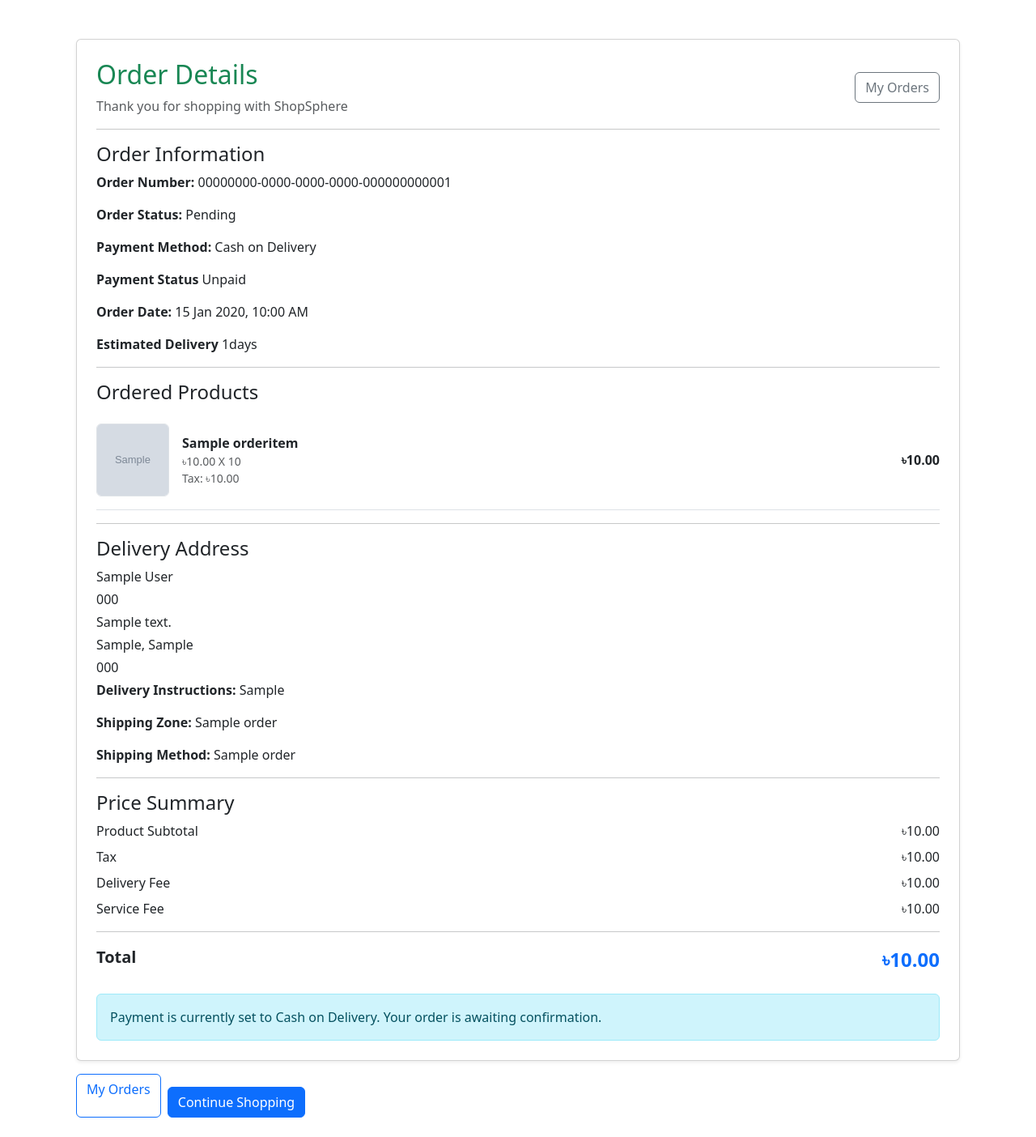
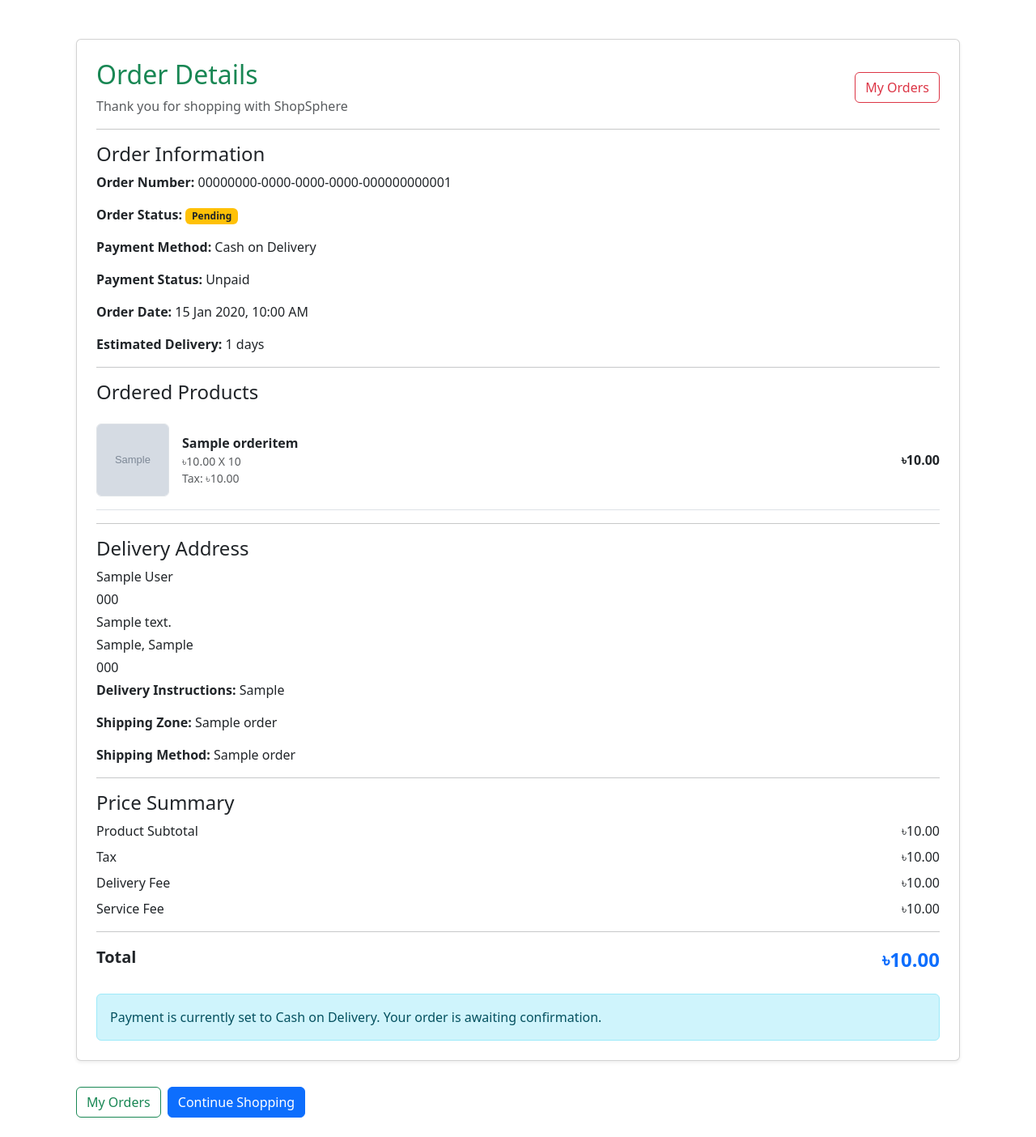
Before and after one commit to mamun-2025/ShopSphere, a Django app: page /orders/00000000-0000-0000-0000-000000000001/ in a window 1280 px wide. Shown: the part 92-1496 px from the top of the page at 81% size. Run offline with Django 5.2, Linux system fonts and the light colour scheme; a user stored in the database is signed in; tables that the repository leaves empty hold one stand-in row (values such as "Sample post"); grey boxes marked "Sample" are stand-in pictures.

Commit message:
Order status badge code added order history and order detail

```diff
--- a/orders/models.py
+++ b/orders/models.py
@@ -42,6 +42,7 @@ class Order(models.Model):
    status = models.CharField(
       max_length=20,
       choices=Status.choices,
+      default=Status.PENDING,
    )
 
    payment_method = models.CharField(
--- a/templates/orders/order_detail.html
+++ b/templates/orders/order_detail.html
@@ -25,7 +25,7 @@
 
             <a
                href="{% url 'orders:history' %}"
-               class="btn btn-outline-secondary"
+               class="btn btn-outline-danger"
             >
             My Orders
             </a>
@@ -44,7 +44,32 @@
 
          <p>
             <strong>Order Status:</strong>
-            {{ order.get_status_display }}
+
+            {% if order.status == "pending" %}
+               <span class="badge bg-warning text-dark">
+                  {{ order.get_status_display }}
+               </span>
+            {% elif order.status == "confirmed" %}
+               <span class="badge bg-info text-dark">
+                  {{ order.get_status_display }}
+               </span>
+            {% elif order.status == "processing" %}
+               <span class="badge bg-primary">
+                  {{ order.get_status_display }}
+               </span>
+            {% elif order.status == "shipped" %}
+               <span class="badge bg-secondary">
+                  {{ order.get_status_display }}
+               </span>
+            {% elif order.status == "delivered" %}
+               <span class="badge bg-success">
+                  {{ order.get_status_display }}
+               </span>
+            {% elif order.status == "cancelled" %}
+               <span class="badge bg-danger">
+                  {{ order.get_status_display }}
+               </span>
+            {% endif %}
          </p>
 
          <p>
@@ -53,7 +78,7 @@
          </p>
 
          <p>
-            <strong>Payment Status</strong>
+            <strong>Payment Status:</strong>
             {{ order.get_payment_status_display }}
          </p>
 
@@ -63,8 +88,8 @@
          </p>
 
          <p>
-            <strong>Estimated Delivery</strong>
-            {{ order.estimated_delivery_days }}days
+            <strong>Estimated Delivery:</strong>
+            {{ order.estimated_delivery_days }} days
          </p>
 
          <hr>
@@ -214,7 +239,7 @@
    <div class="d-flex gap-2 flex-wrap mt-3">
       <a
          href="{% url 'orders:history' %}"
-         class="btn btn-outline-primary"
+         class="btn btn-outline-success mt-3"
       >
       My Orders
       </a>
```
Also changed, not shown: templates/orders/order_history.html (+31 -1 lines), orders/migrations/0006_alter_order_status.py (added).
